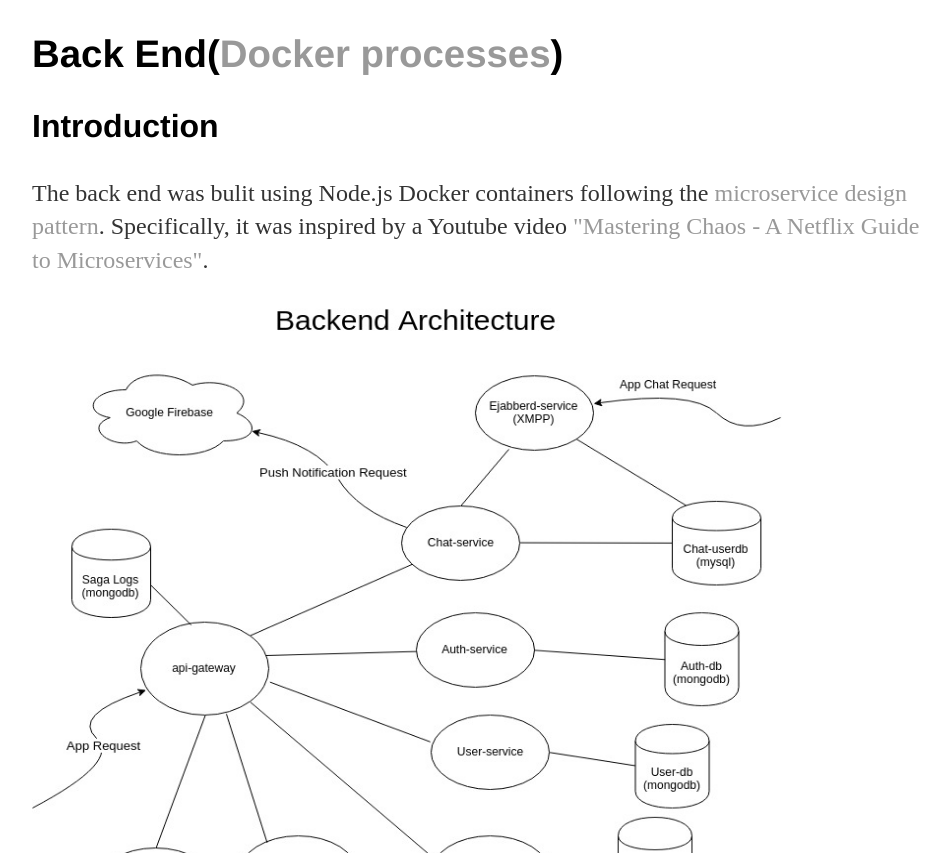
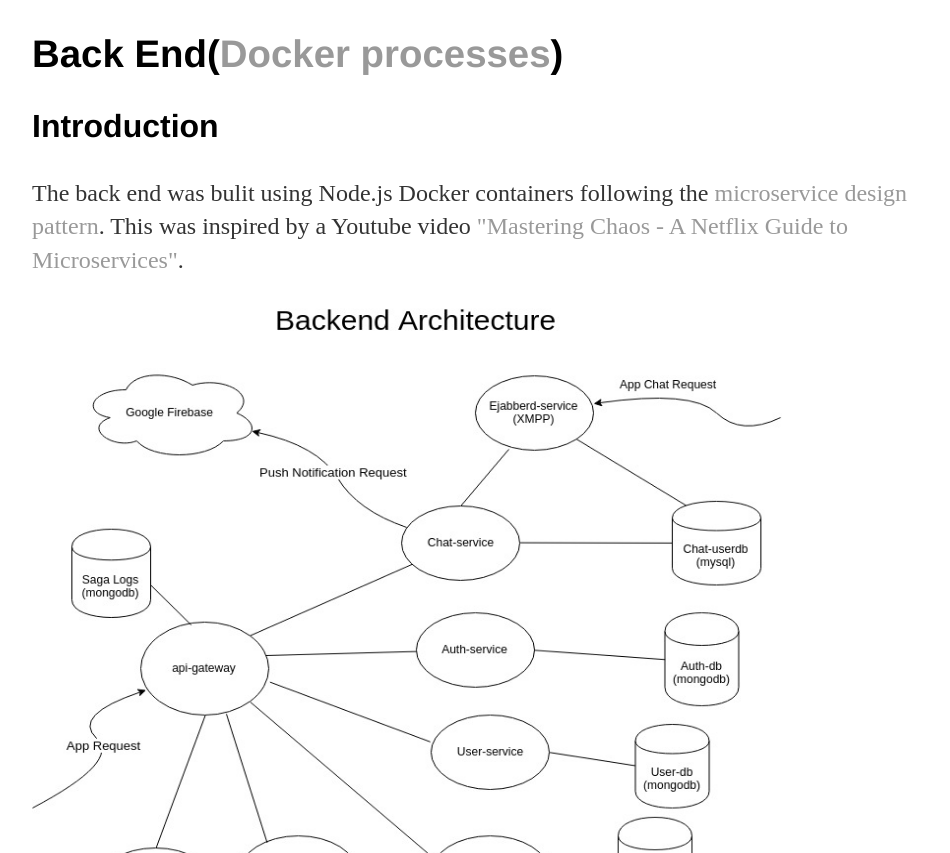
Before and after one commit to jcho7022/jcho7022.github.io, a Jekyll site: the page built from projects/float/index.html, in a window 1280 px wide and 900 px high, scrolled down 1225 px, cut to the strip 47-900 px from the top of the window. Shown: the whole strip, without its empty margins (160-1110 px from the left). Built offline with Jekyll 4.4.1, drawn with Linux system fonts in a browser that asks for light colours.

Commit message:
Update index.html

```diff
--- a/projects/float/index.html
+++ b/projects/float/index.html
@@ -20,7 +20,7 @@ and search up items using a <a href="https://jcho7022.github.io/projects/float/e
 <h3>Introduction</h3>
 <p>The back end was bulit using Node.js Docker containers
 	following the <a href="https://microservices.io/patterns/microservices.html">microservice design pattern</a>.
-	Specifically, it was inspired by a Youtube video
+	This was inspired by a Youtube video
 	<a href="https://www.youtube.com/watch?v=CZ3wIuvmHeM">"Mastering Chaos - A Netflix Guide to Microservices"</a>.</p>
 <img src="backend_diagram.jpg" alt="server_architecture" height="750px" width="750px">
 
```
